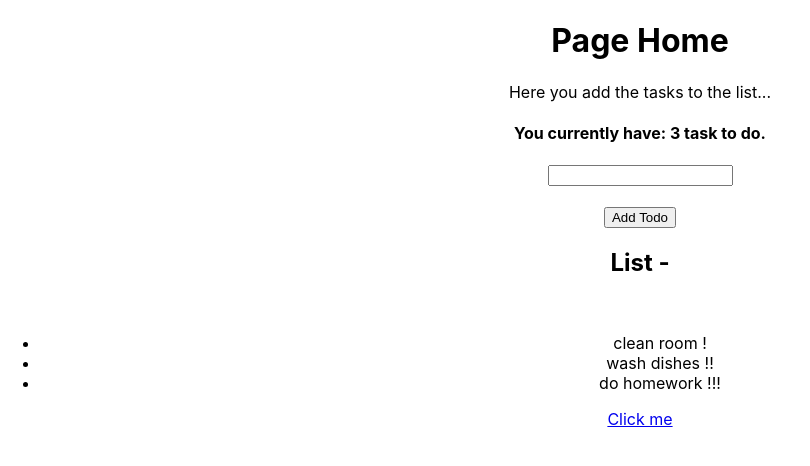
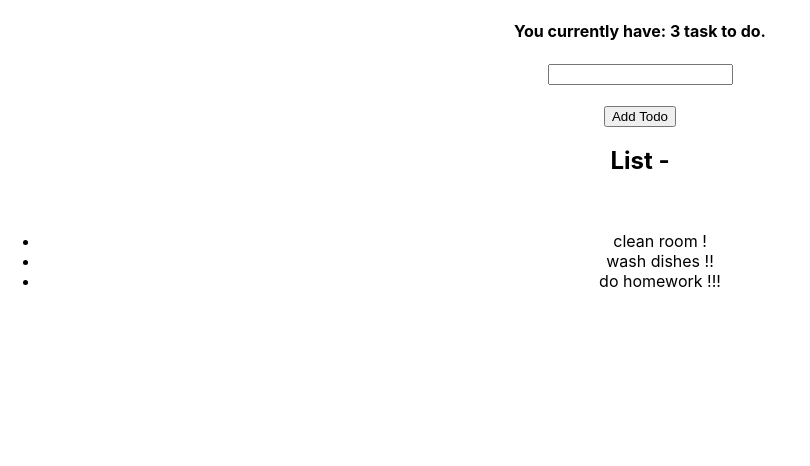
Before and after one commit to GamesOfSummer/react-104-redux, a React (Create React App) app: page / in a window 1280 px wide. Shown: the top 466 px of the page, without its empty margins (0-810 px from the left). Built offline with nearby package versions, Linux system fonts and the light colour scheme.

Commit message:
reads from state

```diff
--- a/src/AddTodo.jsx
+++ b/src/AddTodo.jsx
@@ -1,14 +1,8 @@
 import React from 'react';
-
-// Redux things
 import { connect } from 'react-redux';
 import { store } from './redux/store';
 import { addNewTask } from './redux/actions/actions';
-
-const stateReturner = state => {
-    console.log('The STATE: ', state);
-    return state;
-};
+import OutputStore from './OutputStore';
 
 class AddTodo extends React.Component {
     constructor(props) {
@@ -34,9 +28,6 @@ class AddTodo extends React.Component {
     render() {
         return (
             <div>
-                <h1>Page Home</h1>
-                <p>Here you add the tasks to the list... </p>
-
                 <h4>
                     You currently have: {this.state.numberoftasks} task to do.
                 </h4>
@@ -53,9 +44,17 @@ class AddTodo extends React.Component {
                     <br />
                     <button onClick={this.addTask}>Add Todo</button>
                 </div>
+
+                <OutputStore tasks={this.state.task} />
             </div>
         );
     }
 }
 
-export default connect(stateReturner)(AddTodo);
+function mapStateToProps(state) {
+    const { todos } = state;
+    console.log('mapStateToProps - ' + state);
+    return { todoList: todos.allIds };
+}
+
+export default connect(mapStateToProps)(AddTodo);
--- a/src/App.js
+++ b/src/App.js
@@ -1,13 +1,8 @@
 import React from 'react';
 
 import './App.css';
-
 import AddTodo from './AddTodo';
-
 import { Provider } from 'react-redux';
-
-import OutputStore from './OutputStore';
-
 import { createStore } from 'redux';
 import { reducer } from './redux/reducer/reducer';
 
@@ -18,7 +13,6 @@ function App() {
         <Provider store={store}>
             <div className="App">
                 <AddTodo />
-                <OutputStore />
             </div>
         </Provider>
     );
--- a/src/OutputStore.jsx
+++ b/src/OutputStore.jsx
@@ -4,31 +4,10 @@ import React, { Component } from 'react';
 import { connect } from 'react-redux';
 import { store } from './redux/store';
 
-const stateReturner = state => {
-    //console.log('The STATE: ', state);
-    return state;
-};
-
 class OutputStore extends Component {
-    constructor(props) {
-        super(props);
-        this.state = {
-            tasks: []
-        };
-        this.handleClick = this.handleClick.bind(this);
-    }
-
     componentWillMount() {
         let fullStore = store.getState();
         console.log('The store in todos-p: ', fullStore);
-        this.setState({ tasks: fullStore.todos });
-    }
-
-    handleClick(e) {
-        e.preventDefault();
-        let fullStore = store.getState();
-        console.log('The store in todos-p: ', fullStore);
-
         this.setState({ tasks: fullStore.todos });
     }
 
@@ -43,13 +22,9 @@ class OutputStore extends Component {
                         return <li key={tasks.index}>{tasks.text}</li>;
                     })}
                 </ul>
-
-                <a href="#" onClick={this.handleClick}>
-                    Click me
-                </a>
             </div>
         );
     }
 }
 
-export default connect(stateReturner)(OutputStore);
+export default OutputStore;
```
